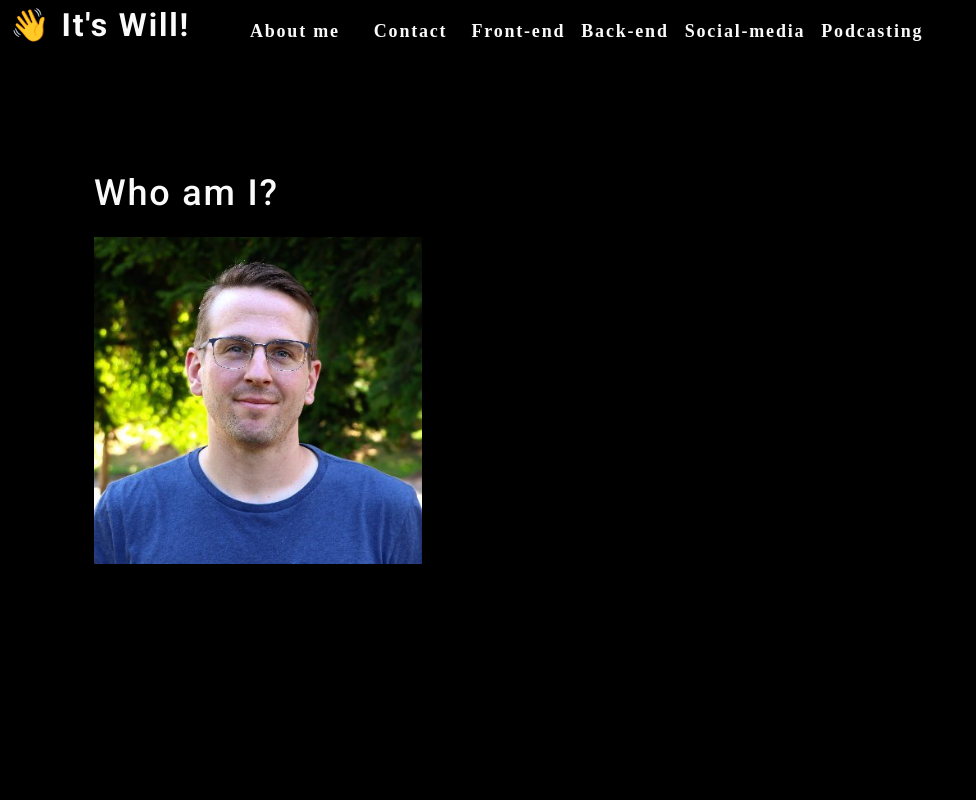
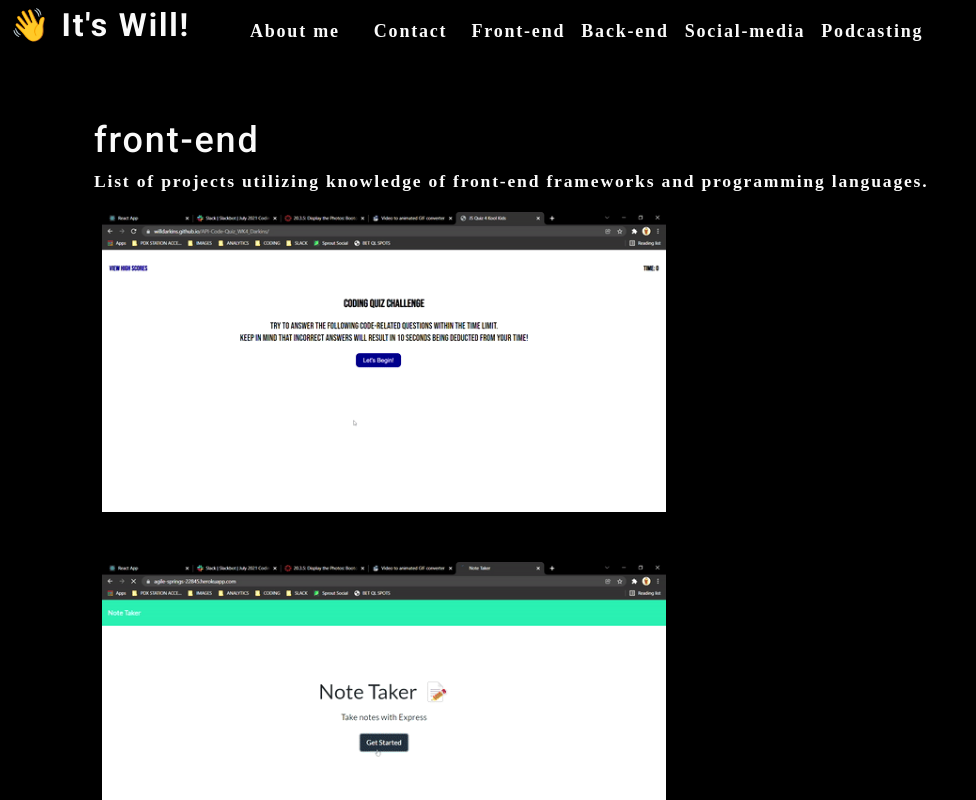
Before and after one commit to willdarkins/portfolio_darkins, a React (Create React App) app: page / in a window 1280 px wide. Shown: the top 800 px of the page, without its empty margins (0-976 px from the left). Built offline with nearby package versions, Linux system fonts and the light colour scheme.

Commit message:
project gifs are now working

```diff
--- a/src/App.js
+++ b/src/App.js
@@ -34,7 +34,7 @@ function App() {
                 currentCategory={currentCategory}>
             </Navbar>
             <main>
-                <Gallery currentCategory={currentCategory} />
+                <Gallery currentCategory={currentCategory}></Gallery>
                 <About />
             </main>
         </>
--- a/src/components/Gallery/index.js
+++ b/src/components/Gallery/index.js
@@ -2,14 +2,14 @@ import React from 'react'
 // import { capitalizeFirstLetter } from '../../utils/helpers';
 import GifList from '../GifList';
 
-function Gallery(currentCategory) {
-    const { name, description} = currentCategory
+function Gallery(props) {
+    const { currentCategory } = props;
     return (
         <>
             <section>
-                <h1>{name}</h1>
-                <p>{description}</p>
-                <GifList category={currentCategory.name}/>
+                <h1>{currentCategory.name}</h1>
+                <p>{currentCategory.description}</p>
+                <GifList category={currentCategory.name} />
             </section>
         </>
     )
--- a/src/components/GifList/index.js
+++ b/src/components/GifList/index.js
@@ -35,7 +35,7 @@ function GifList({ category }) {
         <div className="flex-row">
           {currentGifs.map((gif, i) => (
             <img
-              src={require(`../../assets/LARGE/${category}/${i}.gif`).default}
+              src={require(`../../assets/LARGE/${category}/${gif.name}.gif`)}
               alt={gif.name}
               className="img-thumbnail mx-1"
               key={gif.name}
```
Also changed, not shown: src/components/Projects/index.js (deleted, +0 -36 lines), src/assets/LARGE/back-end/employee-tracker.gif (renamed from src/assets/LARGE/employee-tracker.gif), src/assets/LARGE/back-end/team-builder.gif (renamed from src/assets/LARGE/team-builder.gif).
